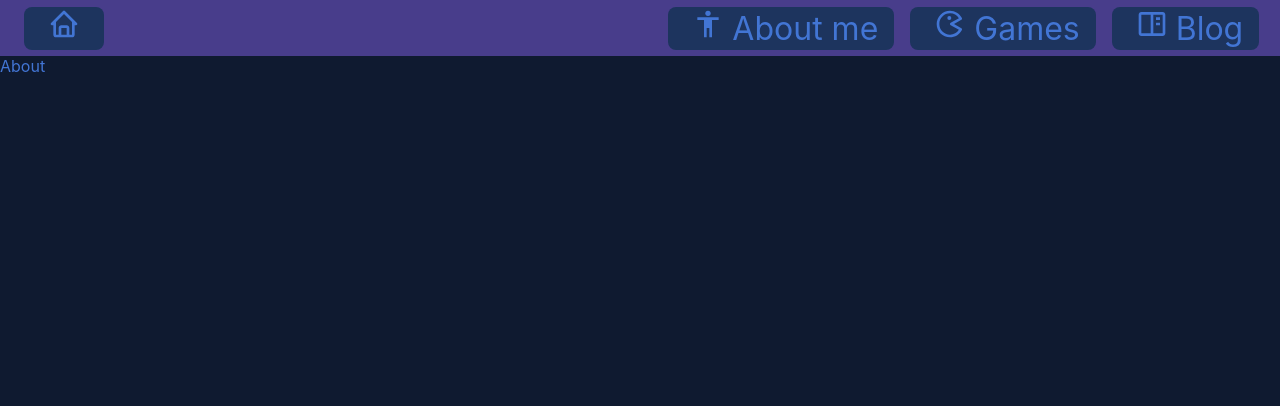
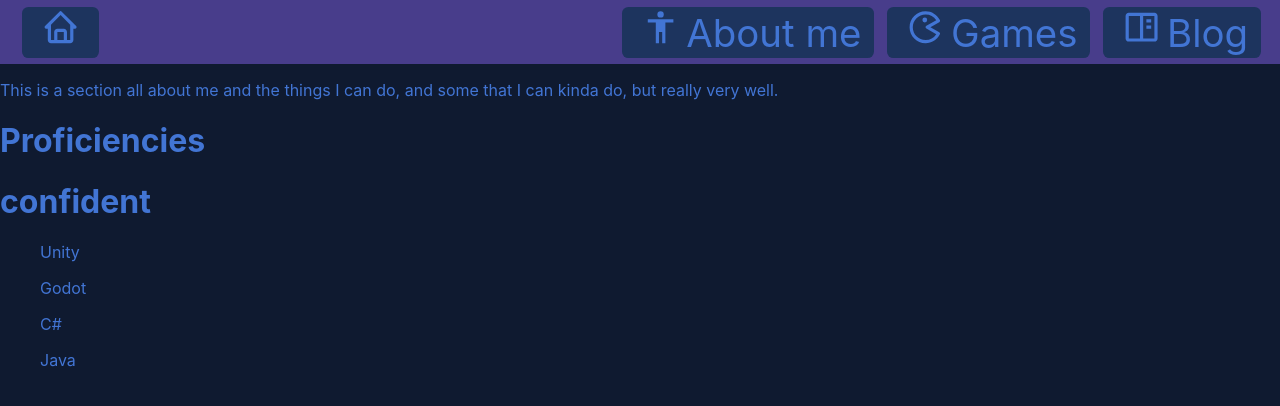
Before and after one commit to tm-nielsen/Portfolio-Site, a React (Create React App) app: page /about in a window 1280 px wide. Shown: the top 406 px of the page. Built offline with nearby package versions, Linux system fonts and the light colour scheme.

Commit message:
start of about me view

```diff
--- a/src/components/GameList.js
+++ b/src/components/GameList.js
@@ -22,12 +22,10 @@ export const GameList = () => {
     }
 
     return (
-        <div>
-            <li>
-                {games.map((game, index) =>
-                    <Game title={game.title} desc={game.short_text} cover={game.cover_url} date={game.published_at} link={game.url} key={index}/>
-                )}
-            </li>
-        </div>
+        <ol>
+            {games.map((game, index) =>
+                <Game title={game.title} desc={game.short_text} cover={game.cover_url} date={game.published_at} link={game.url} key={index}/>
+            )}
+        </ol>
     )
 }
--- /dev/null
+++ b/src/components/Proficiency.js
@@ -0,0 +1,25 @@
+import React from 'react'
+import '../styling/proficiency.css'
+
+const ProficiencySet = ({desc, value, list, typeFilter}) => {
+  console.log(list)
+
+  return (
+    <div className="proficiency-set">
+      <h1 className="proficiency-header">{desc}</h1>
+      <ol className="proficiency-list">
+        {list.map((item, index) => <Proficiency key={index} title={item.title}
+        type={item.type} typeFilter={typeFilter}/>)}
+      </ol>
+    </div>
+  )
+}
+export default ProficiencySet
+
+const Proficiency = ({title, type, typeFilter}) => {
+    console.log(typeFilter)
+
+  return typeFilter === 'none' || type === typeFilter?
+    <p className="proficiency">{title}</p>
+    :<></>
+}
--- /dev/null
+++ b/src/data/proficiencies.js
@@ -0,0 +1,74 @@
+const proficiencies = [
+    {
+        title: 'Unity',
+        type: 'tool/framework',
+        value: 3,
+    },
+    {
+        title: 'Godot',
+        type: 'tool/framework',
+        value: 3,
+    },
+    {
+        title: 'C#',
+        type: 'language',
+        value: 3,
+    },
+    {
+        title: 'Java',
+        type: 'language',
+        value: 3,
+    },
+    {
+        title: 'Blender',
+        type: 'tool/framework',
+        value: 2,
+    },
+    {
+        title: 'Git',
+        type: 'tool/framework',
+        value: 2,
+    },
+    {
+        title: '2D/3D Animation',
+        type: 'miscellaneous',
+        value: 2,
+    },
+    {
+        title: 'Python',
+        type: 'language',
+        value: 2,
+    },
+    {
+        title: 'C',
+        type: 'language',
+        value: 2,
+    },
+    {
+        title: 'C++',
+        type: 'language',
+        value: 2,
+    },
+    {
+        title: 'Javascript',
+        type: 'language',
+        value: 2,
+    },
+    {
+        title: 'React.js',
+        type: 'tool/framework',
+        value: 2,
+    },
+    {
+        title: 'Lua',
+        type: 'language',
+        value: 1,
+    },
+    {
+        title: 'Kotlin',
+        type: 'language',
+        value: 1,
+    },
+]
+
+export default proficiencies
--- a/src/routes/About.js
+++ b/src/routes/About.js
@@ -1,8 +1,22 @@
 import React from 'react'
+import ProficiencySet from '../components/Proficiency'
+import {BiStar} from 'react-icons/bi'
+import proficiencies from '../data/proficiencies'
 
 const About = () => {
+  console.log(proficiencies.filter((x) => x.value === 3))
+
   return (
-    <div>About</div>
+    <div className="about">
+      <p className="about-header">
+        This is a section all about me and the things I can do, and some that I can kinda do, but really very well.
+      </p>
+      <h1 className="about-title">Proficiencies</h1>
+      <div className="about-prof-box">
+        <ProficiencySet desc='confident' typeFilter='none'
+          list={proficiencies.filter((x) => x.value === 3)}/>
+      </div>
+    </div>
   )
 }
 
--- a/src/styling/header.css
+++ b/src/styling/header.css
@@ -8,9 +8,9 @@
     flex: 1;
     flex-direction: row;
     max-width:100%;
-    max-height: 6vmin;
+    max-height: 3vw;
     height: fit-content;
-    padding: 1vmin 0;
+    padding: 1vw 0;
     background-color: darkslateblue;
     align-items:center;
 }
@@ -36,13 +36,13 @@
 
 .header-tab {
     flex:1;
-    font-size: 4vmin;
+    font-size: 3vw;
     min-width: 0;
-    padding: 0.2vmin 2vmin;
-    margin: 1vmin;
+    padding: 0.2vw 1vw;
+    margin: 0.5vw;
     width: fit-content;
     height:fit-content;
-    border-radius: 1vmin;
+    border-radius: 0.5vw;
     background-color: #1d345e;
     color: #4275d4;
     text-decoration: none;
@@ -52,8 +52,8 @@
 }
 
 .header-icon {
-    height: 4vmin;
+    height: 3vw;
     width:auto;
-    padding: 0 1vmin;
+    padding: 0 0.5vw;
     /* background-color: red; */
 }
```
Also changed, not shown: src/components/ProficiencySet.js (added, +20 -0 lines), src/styling/proficiency.css (added).
